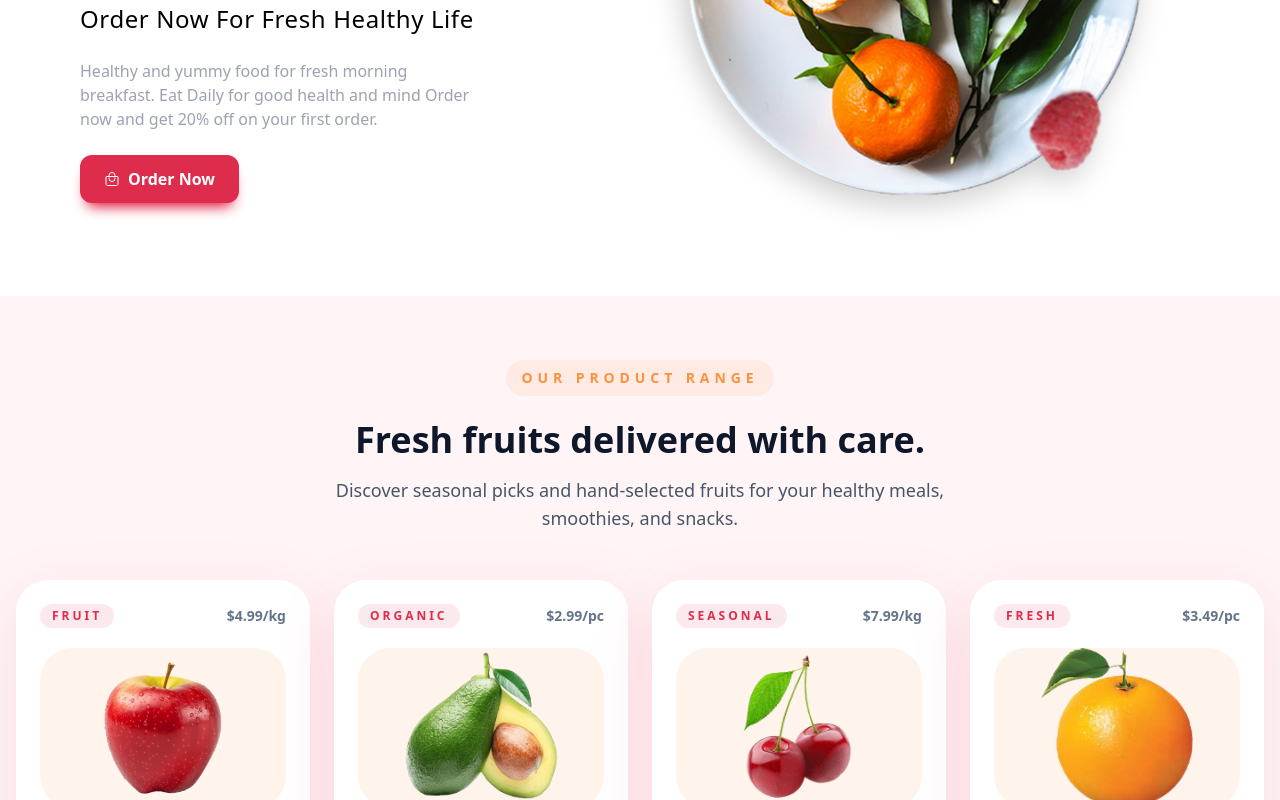
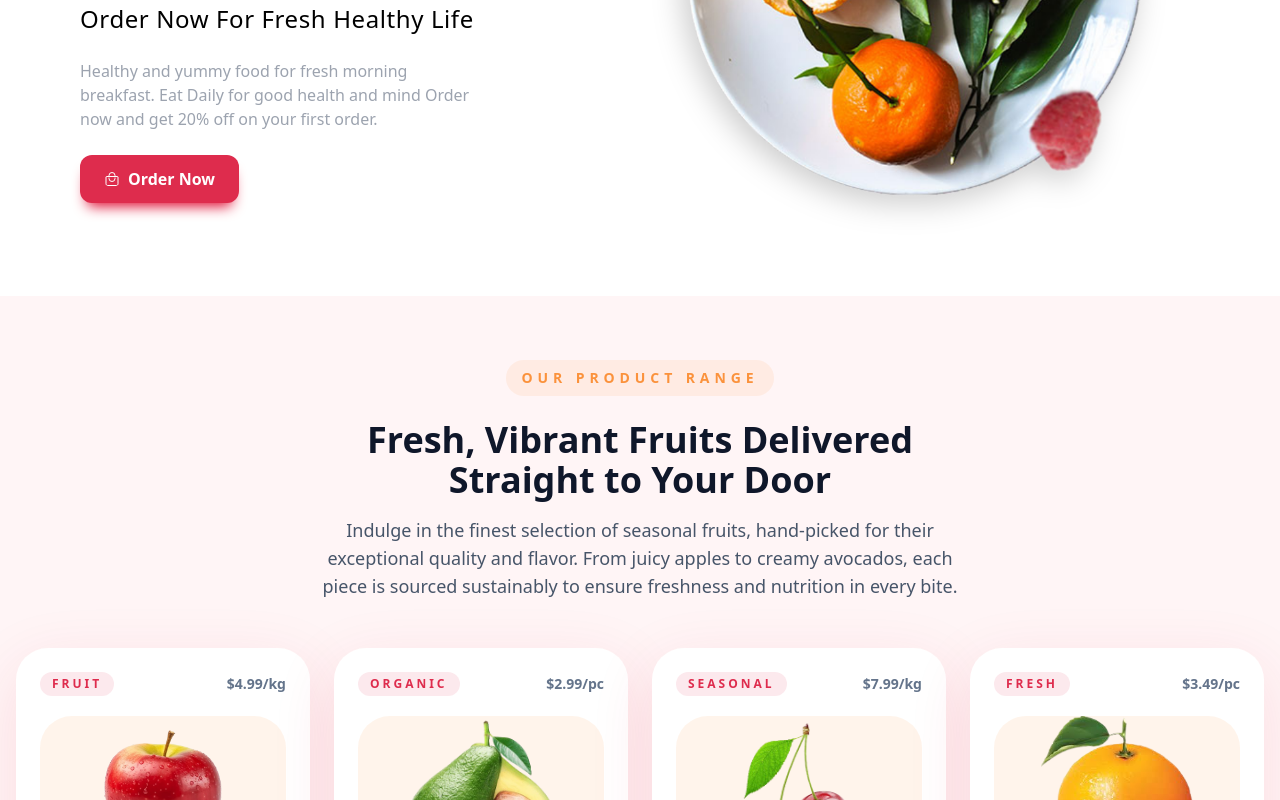
Before and after one commit to KashifSaeed1/Fruitstore-landing-page, a React (Vite) app: page / in a window 1280 px wide. Shown: the part 434-1234 px from the top of the page. Built offline with nearby package versions, Linux system fonts and the light colour scheme; a web font is replaced by a local one.

Commit message:
Update product range section with more attractive content

```diff
--- a/src/components/Product/Product.jsx
+++ b/src/components/Product/Product.jsx
@@ -47,10 +47,10 @@ const Product = () => {
             Our Product Range
           </span>
           <h2 className="mt-6 text-3xl font-bold text-slate-900 sm:text-4xl">
-            Fresh fruits delivered with care.
+            Fresh, Vibrant Fruits Delivered Straight to Your Door
           </h2>
           <p className="mt-4 text-slate-600 sm:text-lg">
-            Discover seasonal picks and hand-selected fruits for your healthy meals, smoothies, and snacks.
+            Indulge in the finest selection of seasonal fruits, hand-picked for their exceptional quality and flavor. From juicy apples to creamy avocados, each piece is sourced sustainably to ensure freshness and nutrition in every bite.
           </p>
         </div>
 
```
